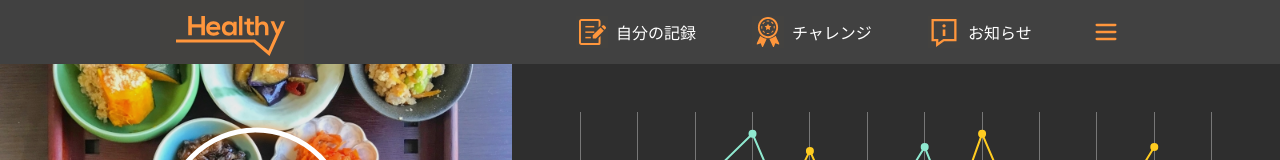
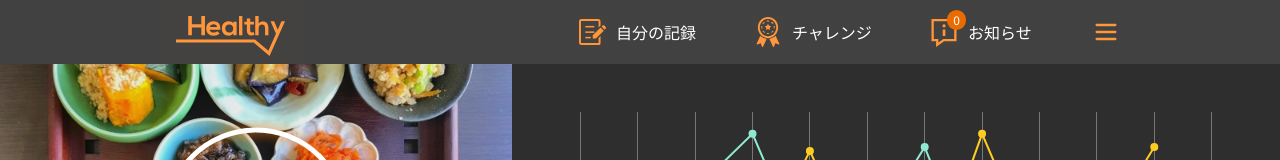
Before and after one commit to kshekh/healthy, a Next.js app: page / in a window 1280 px wide. Shown: the top 160 px of the page. Built offline with nearby package versions, Linux system fonts and the light colour scheme.

Commit message:
Added notification counter and make fster dropdown opening

```diff
--- a/src/components/Header.tsx
+++ b/src/components/Header.tsx
@@ -6,7 +6,7 @@ import { navLinks } from '@/constants';
 import { Transition } from 'react-transition-group';
 import { Scale } from 'chart.js';
 
-const duration = 300;
+const duration = 50;
 
 const defaultStyle = {
   transition: `opacity ${duration}ms ease-in-out`,
@@ -76,6 +76,16 @@ export default function NavBar() {
             }`}>
             <ul className='items-center justify-center space-y-8 md:flex md:space-x-[16px] md:space-y-0'>
               <Menu items={navLinks}>
+              <li >
+              <button className='flex items-center justify-center md:w-40 md:h-12'>
+                <span className='relative'>
+                <Image className='' src='/icons/icon_info.svg' width={32} height={32} alt="Icon Menu" />
+                {/* Notification counter */}
+                <span className='absolute -top-1.5 -right-1.5 leading-none bg-primary-500 rounded-full p-1 px-1.5 inline-flex text-xs text-white'>0</span>
+                </span>
+                <Link className='md:ml-2 md:w-24 md:text-left hover:text-primary-400 ease-in-out duration-300' href="#">お知らせ</Link>
+              </button>
+            </li>
                 <li className='relative'>
 
                   <button type='button' className={`flex items-center justify-center ${dropdown ? 'bg-dark-600' : ''}`} onClick={() => setDropdown(!dropdown)}>
--- a/src/constants/index.js
+++ b/src/constants/index.js
@@ -1,7 +1,7 @@
 export const navLinks = [
   { icon: '/icons/icon_memo.svg', label: '自分の記録', href: '/myrecord' },
   { icon: '/icons/icon_challenge.svg', label: 'チャレンジ', href: '#' },
-  { icon: '/icons/icon_info.svg', label: 'お知らせ', href: '#' },
+  // { icon: '/icons/icon_info.svg', label: 'お知らせ', href: '#' },
 ];
 
 
```
